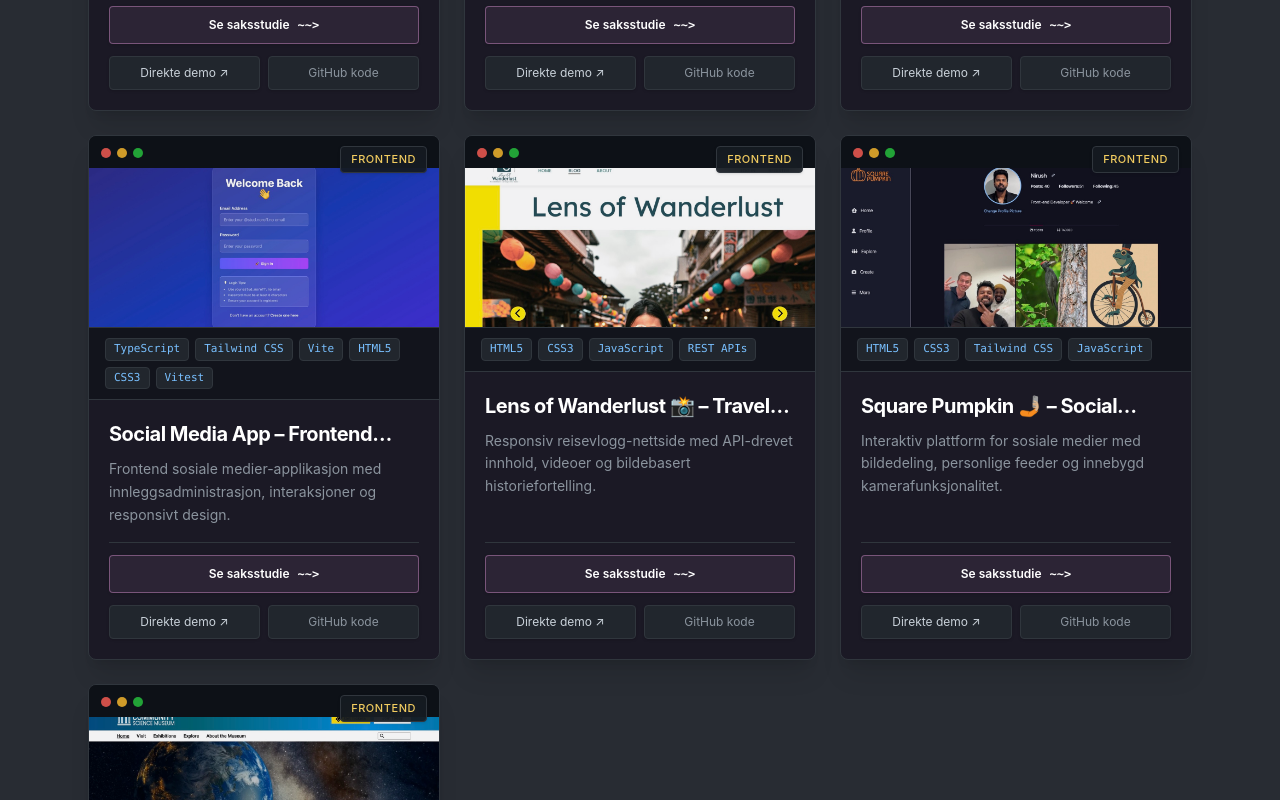
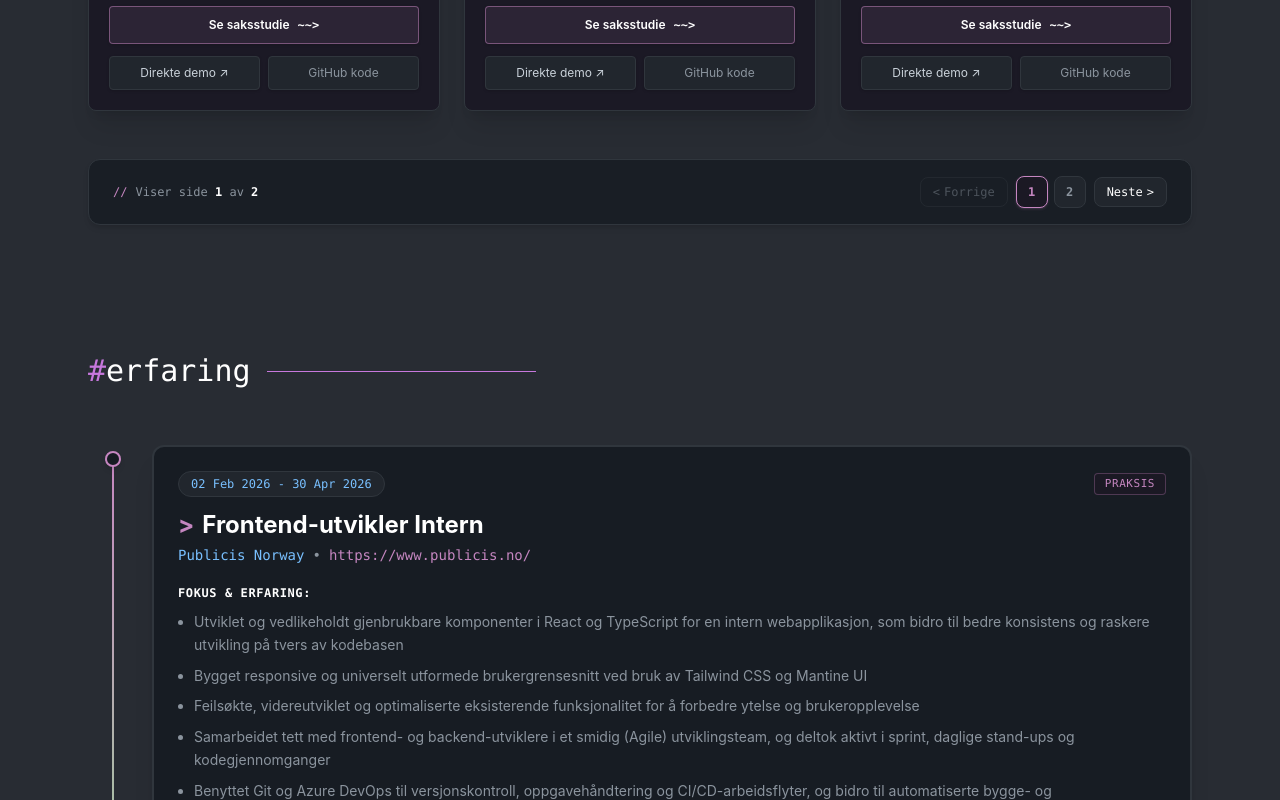
Before and after one commit to Nirush4/portfolio-new, a React (Vite) app: page / in a window 1280 px wide. Shown: the part 2080-2880 px from the top of the page. Built offline with nearby package versions, Linux system fonts and the light colour scheme.

Commit message:
Feat: implement pagination for projects section with language support

```diff
--- a/src/App.tsx
+++ b/src/App.tsx
@@ -9,7 +9,7 @@ import { ProjectDetailsPage } from './pages/ProjectDetailsPage';
 import {
   getStorageItem,
   setStorageItem,
-} from './components/projects/localStorage';
+} from './components/utils/localStorage';
 
 const App = (): JSX.Element => {
   const [currentLang, setCurrentLang] = useState<'NO' | 'EN'>(() => {
--- /dev/null
+++ b/src/components/projects/Pagination.tsx
@@ -0,0 +1,73 @@
+import type { JSX } from 'react';
+
+interface PaginationProps {
+  currentPage: number;
+  totalPages: number;
+  onPageChange: (page: number) => void;
+  lang: 'NO' | 'EN';
+}
+
+export const Pagination = ({
+  currentPage,
+  totalPages,
+  onPageChange,
+  lang,
+}: PaginationProps): JSX.Element | null => {
+  if (totalPages <= 1) return null;
+
+  return (
+    <div className='flex flex-col sm:flex-row items-center justify-between bg-[#161B22]/80 border border-[#30363D] px-6 py-4 rounded-xl gap-4 shadow-md'>
+      <div className='text-xs text-[#8B949E] flex items-center gap-2'>
+        <span className='text-[#C586C0]'>//</span>
+        <span>
+          {lang === 'NO' ? 'Viser side' : 'Showing page'}{' '}
+          <strong className='text-white'>{currentPage}</strong>{' '}
+          {lang === 'NO' ? 'av' : 'of'}{' '}
+          <strong className='text-white'>{totalPages}</strong>
+        </span>
+      </div>
+
+      <div className='flex items-center gap-2'>
+        <button
+          onClick={() => onPageChange(Math.max(currentPage - 1, 1))}
+          disabled={currentPage === 1}
+          className={`px-3 py-1.5 text-xs rounded-lg border transition-all flex items-center gap-1 cursor-pointer ${
+            currentPage === 1
+              ? 'opacity-45 cursor-not-allowed border-[#30363D] text-[#8B949E]'
+              : 'border-[#30363D] bg-[#21262D] text-white hover:border-[#C586C0] hover:text-[#C586C0]'
+          }`}
+        >
+          <span>&lt;</span> {lang === 'NO' ? 'Forrige' : 'Prev'}
+        </button>
+
+        <div className='flex items-center gap-1.5'>
+          {Array.from({ length: totalPages }, (_, i) => i + 1).map((page) => (
+            <button
+              key={page}
+              onClick={() => onPageChange(page)}
+              className={`w-8 h-8 text-xs font-bold rounded-lg border transition-all flex items-center justify-center cursor-pointer ${
+                currentPage === page
+                  ? 'bg-[#1b1924] border-[#C586C0] text-[#C586C0] shadow-sm shadow-[#C586C0]/20'
+                  : 'border-[#30363D] bg-[#21262D] text-[#8B949E] hover:border-[#8B949E] hover:text-white'
+              }`}
+            >
+              {page}
+            </button>
+          ))}
+        </div>
+
+        <button
+          onClick={() => onPageChange(Math.min(currentPage + 1, totalPages))}
+          disabled={currentPage === totalPages}
+          className={`px-3 py-1.5 text-xs rounded-lg border transition-all flex items-center gap-1 cursor-pointer ${
+            currentPage === totalPages
+              ? 'opacity-45 cursor-not-allowed border-[#30363D] text-[#8B949E]'
+              : 'border-[#30363D] bg-[#21262D] text-white hover:border-[#C586C0] hover:text-[#C586C0]'
+          }`}
+        >
+          {lang === 'NO' ? 'Neste' : 'Next'} <span>&gt;</span>
+        </button>
+      </div>
+    </div>
+  );
+};
--- a/src/components/projects/ProjectsSection.tsx
+++ b/src/components/projects/ProjectsSection.tsx
@@ -1,10 +1,11 @@
 import { useState, useEffect, type JSX } from 'react';
 import { ProjectCard } from './ProjectCard';
+import { Pagination } from './Pagination';
 import type {
   LocalizedFrontendProject,
   LocalizedGraphicProject,
 } from '../../data/projectsData';
-import { getStorageItem, setStorageItem } from './localStorage';
+import { getStorageItem, setStorageItem } from '../utils/localStorage';
 
 interface ProjectsSectionProps {
   lang: 'NO' | 'EN';
@@ -27,12 +28,36 @@ export const ProjectsSection = ({
       : 'frontend';
   });
 
+  const [currentPage, setCurrentPage] = useState<number>(1);
+  const ITEMS_PER_PAGE = 6;
+
+  const handleTabChange = (tab: 'frontend' | 'graphic') => {
+    if (tab !== activeTab) {
+      setActiveTab(tab);
+      setCurrentPage(1);
+    }
+  };
+
+  const handlePageChange = (page: number) => {
+    setCurrentPage(page);
+    const projectsSection = document.getElementById('projects');
+    if (projectsSection) {
+      projectsSection.scrollIntoView({ behavior: 'smooth' });
+    }
+  };
+
   useEffect(() => {
     setStorageItem('portfolio_active_project_tab', activeTab);
   }, [activeTab]);
 
   const currentProjects =
     activeTab === 'frontend' ? frontendProjects : graphicProjects;
+
+  const totalPages = Math.ceil(currentProjects.length / ITEMS_PER_PAGE);
+  const paginatedProjects = currentProjects.slice(
+    (currentPage - 1) * ITEMS_PER_PAGE,
+    currentPage * ITEMS_PER_PAGE
+  );
 
   return (
     <section id='projects' className='max-w-6xl mx-auto px-6 py-16 font-mono'>
@@ -48,7 +73,7 @@ export const ProjectsSection = ({
 
       <div className='grid grid-cols-1 sm:grid-cols-2 gap-5 max-w-2xl mx-auto mb-14'>
         <button
-          onClick={() => setActiveTab('frontend')}
+          onClick={() => handleTabChange('frontend')}
           className={`group text-left p-5 rounded-xl border-2 transition-all duration-300 cursor-pointer flex items-center justify-between shadow-lg ${
             activeTab === 'frontend'
               ? 'bg-[#1b1924] border-[#C586C0] shadow-[#C586C0]/15 scale-[1.02]'
@@ -88,7 +113,7 @@ export const ProjectsSection = ({
         </button>
 
         <button
-          onClick={() => setActiveTab('graphic')}
+          onClick={() => handleTabChange('graphic')}
           className={`group text-left p-5 rounded-xl border-2 transition-all duration-300 cursor-pointer flex items-center justify-between shadow-lg ${
             activeTab === 'graphic'
               ? 'bg-[#1b1924] border-[#7EE787] shadow-[#7EE787]/15 scale-[1.02]'
@@ -128,11 +153,18 @@ export const ProjectsSection = ({
         </button>
       </div>
 
-      <div className='grid md:grid-cols-2 lg:grid-cols-3 gap-6'>
-        {(currentProjects ?? []).map((project) => (
+      <div className='grid md:grid-cols-2 lg:grid-cols-3 gap-6 mb-12'>
+        {(paginatedProjects ?? []).map((project) => (
           <ProjectCard key={project.id} lang={lang} project={project} />
         ))}
       </div>
+
+      <Pagination
+        currentPage={currentPage}
+        totalPages={totalPages}
+        onPageChange={handlePageChange}
+        lang={lang}
+      />
     </section>
   );
 };
```
Also changed, not shown: src/components/utils/localStorage.ts (renamed from src/components/projects/localStorage.ts).
